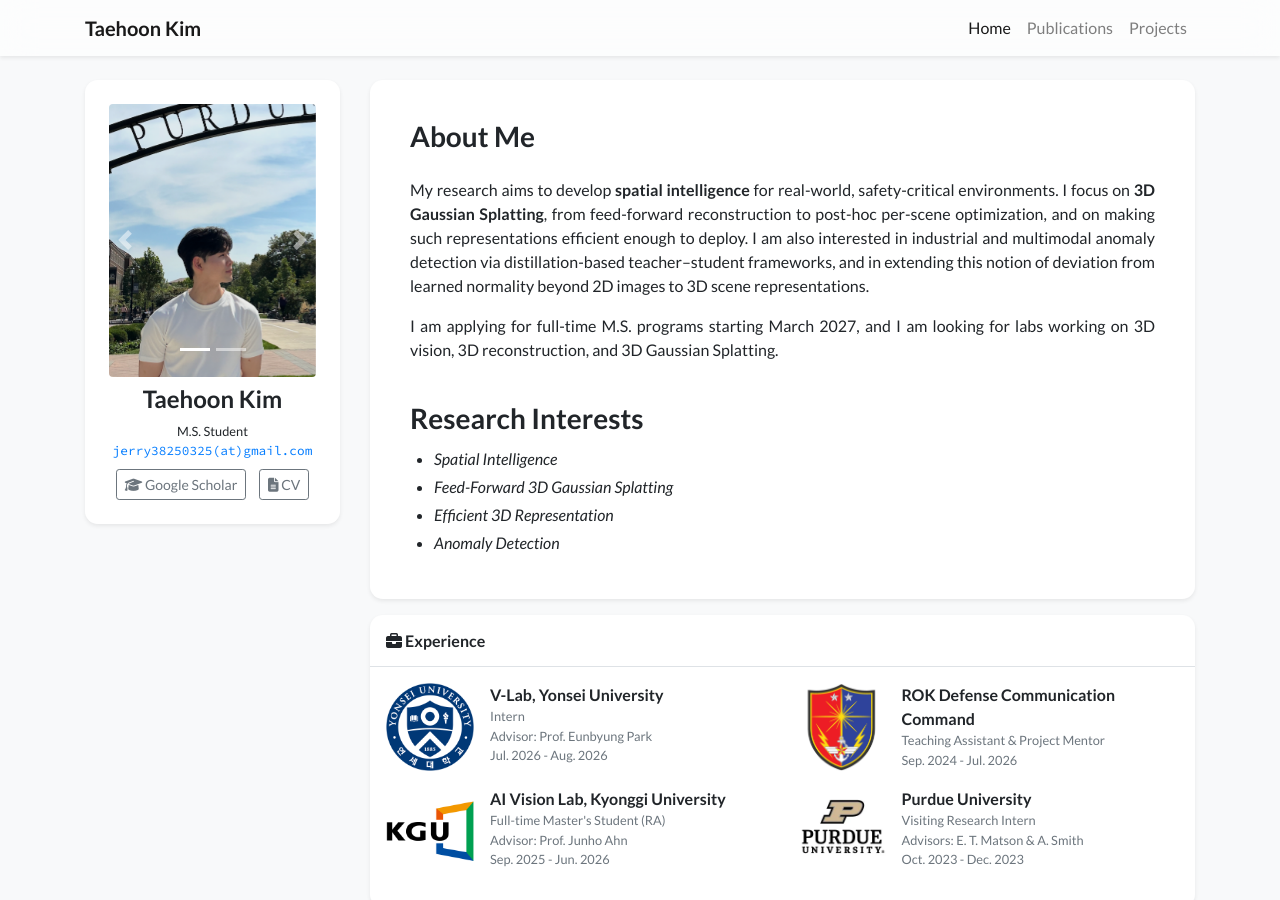
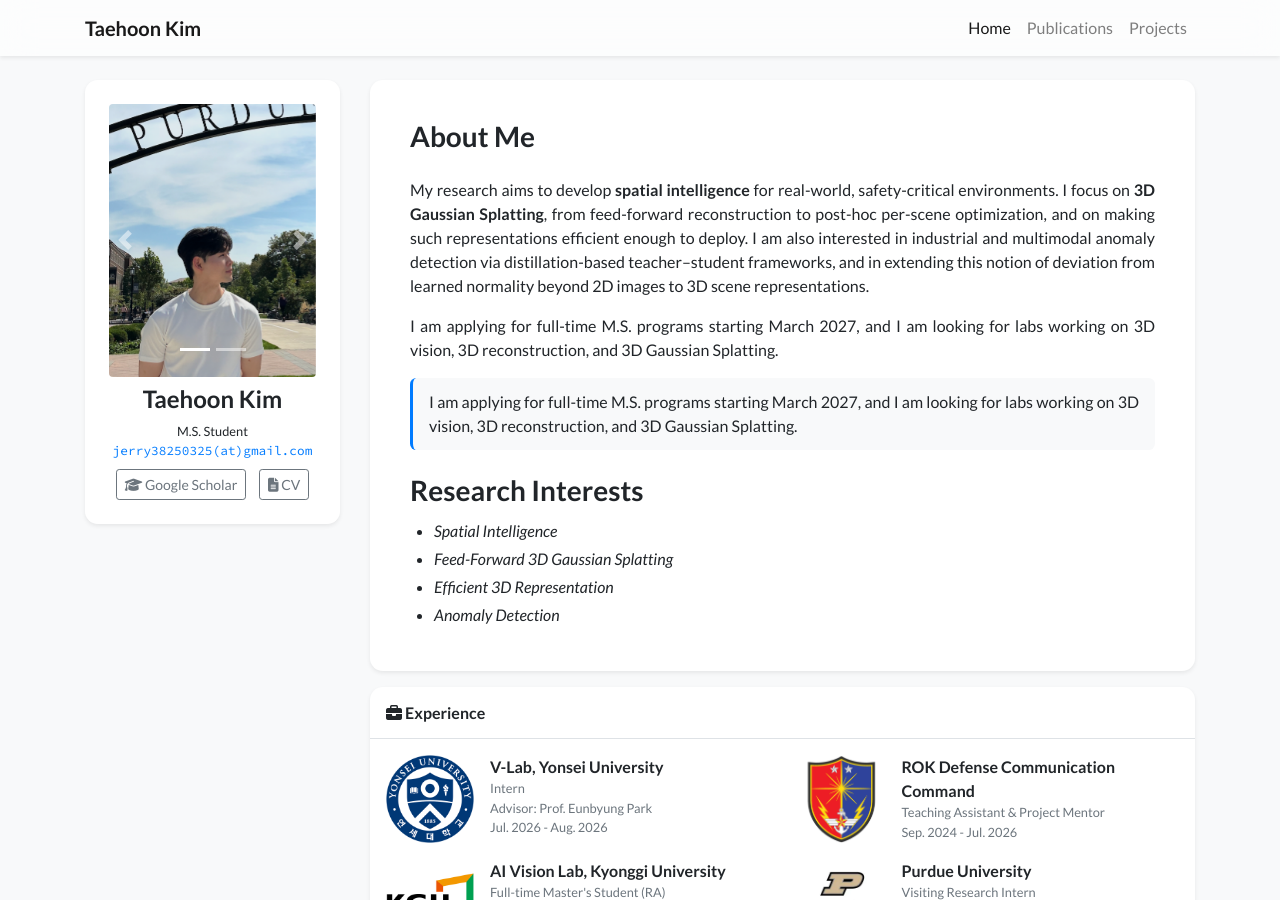
Before and after one commit to Maruu0127/Maruu0127.github.io, a Jekyll site: the page built from index.html, in a window 1280 px wide and 900 px high. Built offline with Jekyll 4.4.1, drawn with Linux system fonts in a browser that asks for light colours; nearby versions of some CDN libraries; a style sheet for code colours, icons or effects is not loaded.

Commit message:
Add a boxed variant of the application note for comparison
Temporary: the same sentence appears twice in About Me, once as a plain
paragraph and once in a highlighted box, so the two styles can be
compared on the live site. One of them gets removed afterwards.

Co-Authored-By: Claude Opus 5 <noreply@anthropic.com>
Claude-Session: https://claude.ai/code/session_01F2enPiZjH6JrzM4YXPREvx

```diff
--- a/_data/profile.yml
+++ b/_data/profile.yml
@@ -27,6 +27,10 @@ short_bio: >-
     beyond 2D images to 3D scene representations.
   </p>
   <p>
+    I am applying for full-time M.S. programs starting March 2027, and I am looking for labs
+    working on 3D vision, 3D reconstruction, and 3D Gaussian Splatting.
+  </p>
+  <p style="border-left: 3px solid #007bff; background-color: #f8f9fa; padding: 0.75rem 1rem; border-radius: 0.4rem; margin-bottom: 0;">
     I am applying for full-time M.S. programs starting March 2027, and I am looking for labs
     working on 3D vision, 3D reconstruction, and 3D Gaussian Splatting.
   </p>
```
